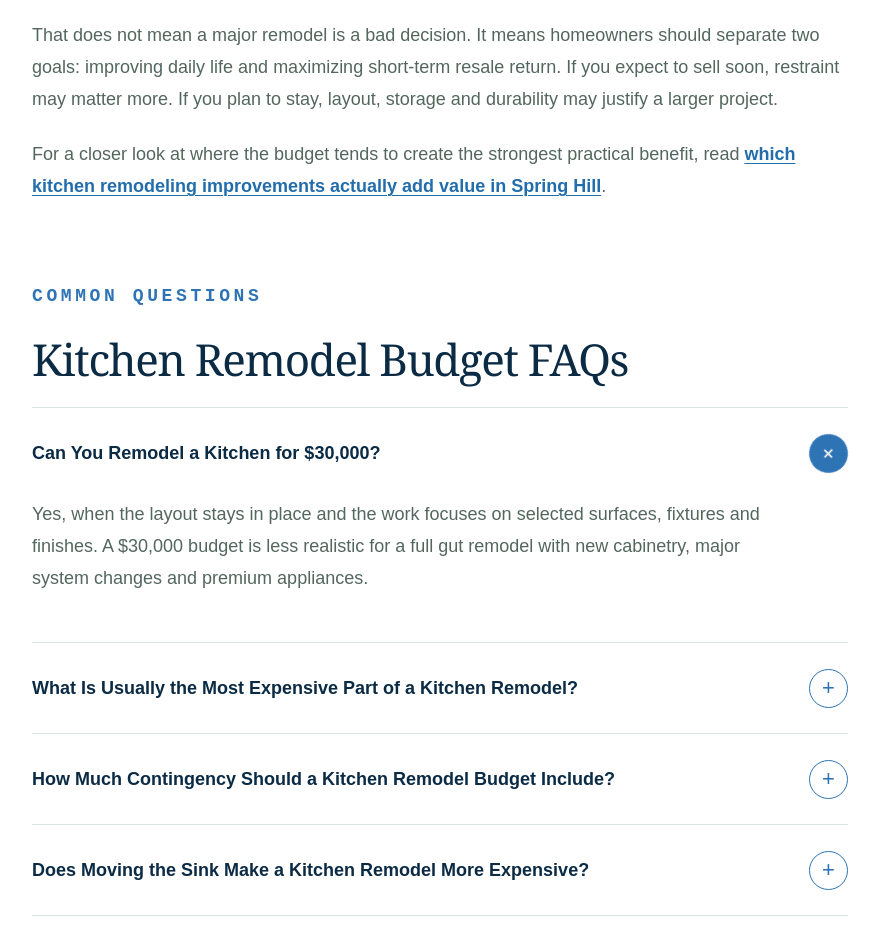
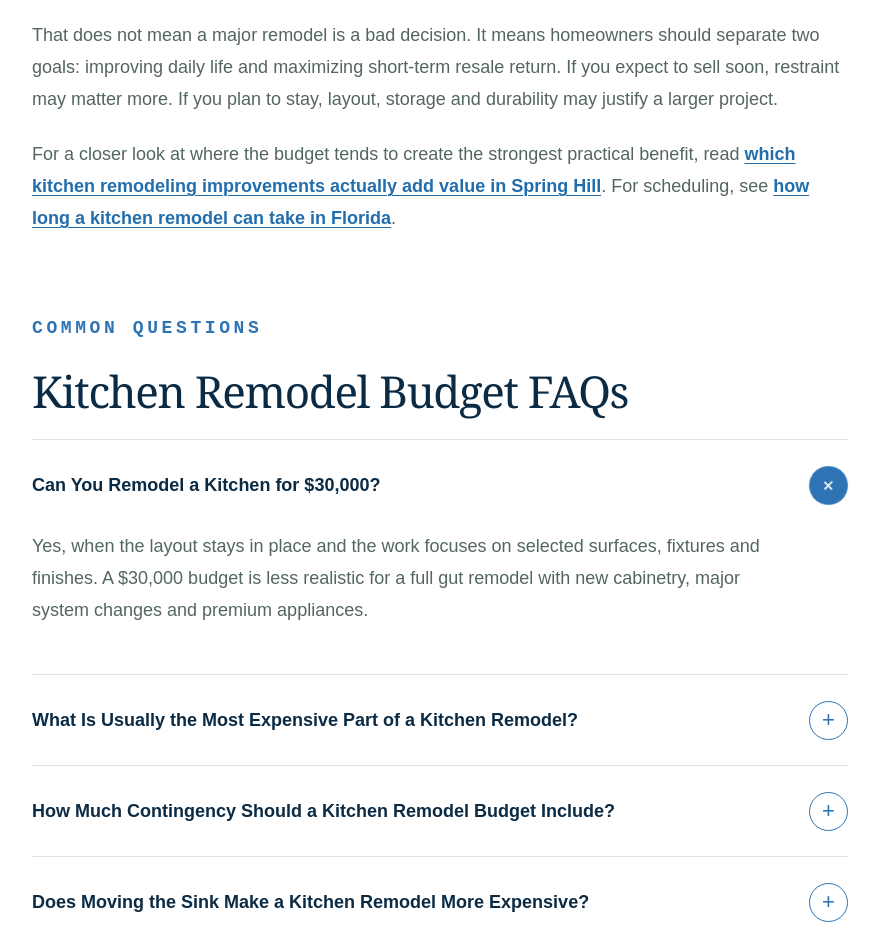
Before and after one commit to stylus1274/swift, a Next.js app: page /blog/realistic-kitchen-remodel-budget in a window 1280 px wide. Shown: the part 7000-7935 px from the top of the page, without its empty margins (20-900 px from the left). Built offline with nearby package versions, Linux system fonts and the light colour scheme.

Commit message:
Link kitchen budget article to timeline FAQ

```diff
--- a/app/blog/realistic-kitchen-remodel-budget/page.tsx
+++ b/app/blog/realistic-kitchen-remodel-budget/page.tsx
@@ -210,7 +210,7 @@ export default function KitchenRemodelBudgetArticlePage() {
             <h2>More Expensive Does Not Always Mean a Better Return.</h2>
             <p>The 2025 Cost vs. Value report lists national job costs of $28,458 for a minor midrange kitchen remodel, $82,793 for a major midrange remodel and $164,104 for a major upscale remodel. The report also found a much stronger percentage return for the minor project than for the two major renovations.</p>
             <p>That does not mean a major remodel is a bad decision. It means homeowners should separate two goals: improving daily life and maximizing short-term resale return. If you expect to sell soon, restraint may matter more. If you plan to stay, layout, storage and durability may justify a larger project.</p>
-            <p>For a closer look at where the budget tends to create the strongest practical benefit, read <a href="/blog/kitchen-remodeling-spring-hill-fl-adds-value">which kitchen remodeling improvements actually add value in Spring Hill</a>.</p>
+            <p>For a closer look at where the budget tends to create the strongest practical benefit, read <a href="/blog/kitchen-remodeling-spring-hill-fl-adds-value">which kitchen remodeling improvements actually add value in Spring Hill</a>. For scheduling, see <a href="/faq/how-long-does-kitchen-remodel-take-florida">how long a kitchen remodel can take in Florida</a>.</p>
           </section>
 
           <section className="article-faqs" id="faqs">
```
